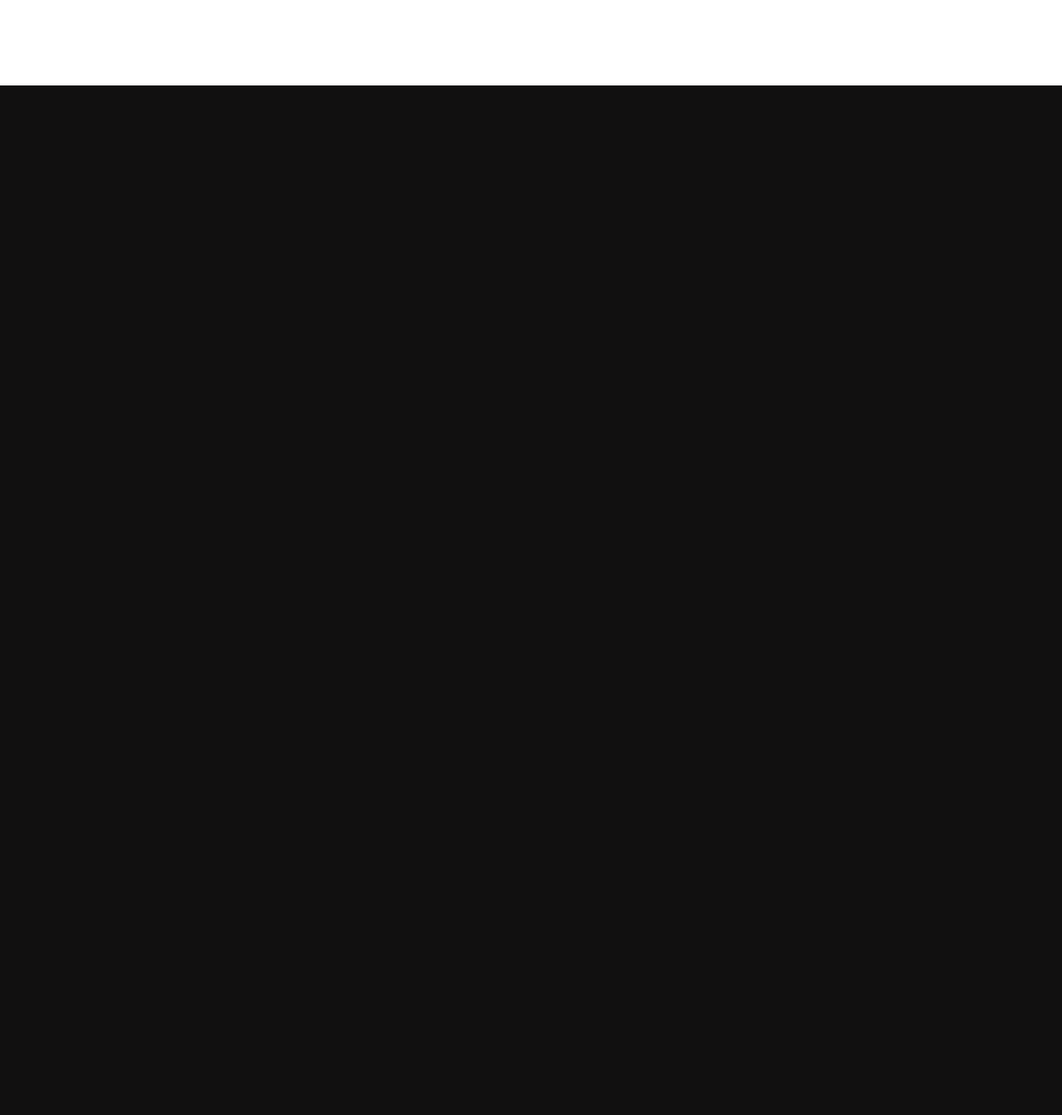
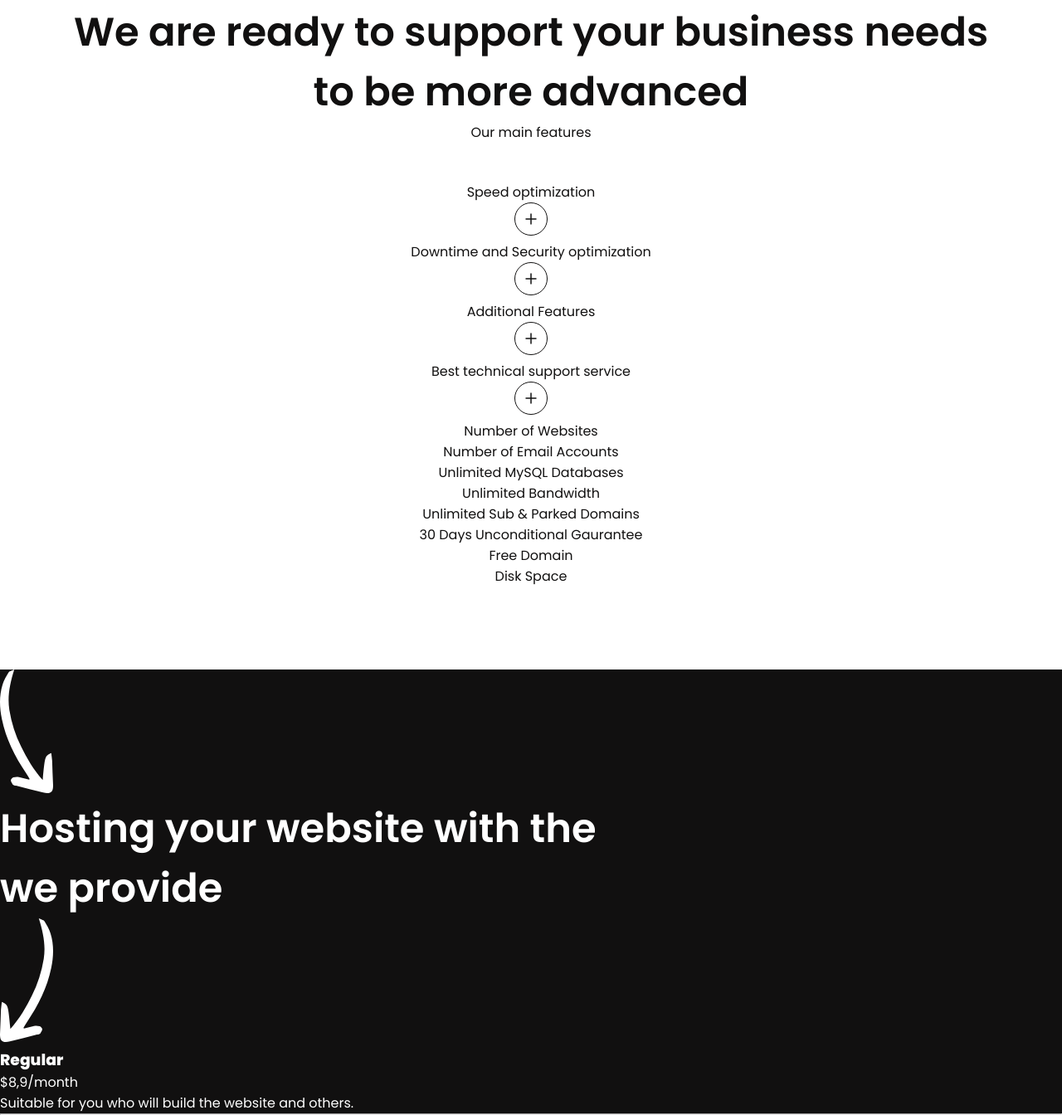
Before and after one commit to Nairitya/iNeuron-Project2-Hosting-Site, a plain HTML site: page index.html in a window 1280 px wide. Shown: the part 2554-3898 px from the top of the page at 83% size. Before the commit the page ends 2657 px from the top, so only its background shows below. Drawn offline with Linux system fonts and the light colour scheme.

Commit message:
style:features section completed

```diff
--- a/index.html
+++ b/index.html
@@ -82,6 +82,59 @@
             </p>
           </div>
         </div>
+        <h2 class="features-heading">
+          We are ready to support your business needs to be more advanced
+        </h2>
+        <div class="features-container">
+          <div class="features-left">
+            <div class="feature-dropdowns">
+              <p>Our main features</p>
+              <img src="./assets/Icons/Group 238511.svg" alt="" />
+            </div>
+            <div class="feature-dropdowns">
+              <p>Speed optimization</p>
+              <img src="./assets/Icons/Group 238512.svg" alt="" />
+            </div>
+            <div class="feature-dropdowns">
+              <p>Downtime and Security optimization</p>
+              <img src="./assets/Icons/Group 238512.svg" alt="" />
+            </div>
+            <div class="feature-dropdowns">
+              <p>Additional Features</p>
+              <img src="./assets/Icons/Group 238512.svg" alt="" />
+            </div>
+            <div class="feature-dropdowns">
+              <p>Best technical support service</p>
+              <img src="./assets/Icons/Group 238512.svg" alt="" />
+            </div>
+          </div>
+          <div class="features-right">
+            <div class="list-item">Number of Websites</div>
+            <div class="list-item">Number of Email Accounts</div>
+            <div class="list-item">Unlimited MySQL Databases</div>
+            <div class="list-item">Unlimited Bandwidth</div>
+            <div class="list-item">Unlimited Sub & Parked Domains</div>
+            <div class="list-item">30 Days Unconditional Gaurantee</div>
+            <div class="list-item">Free Domain</div>
+            <div class="list-item">Disk Space</div>
+          </div>
+        </div>
+      </section>
+      <section class="pricing-section">
+        <img src="./assets/Icons/arrow-left.svg" alt="" class="left-arrow" />
+        <h2 class="pricing-section-heading">
+          Hosting your website with the<br />
+          we provide
+        </h2>
+        <img src="./assets/Icons/arrow-right.svg" alt="" class="right-arrow" />
+        <div class="pricing-container">
+          <div class="pricing-plan">
+            <h3>Regular</h3>
+            <p>$8,9/month</p>
+            Suitable for you who will build the website and others.
+            <hr />
+          </div>
+        </div>
       </section>
     </main>
   </body>
```
